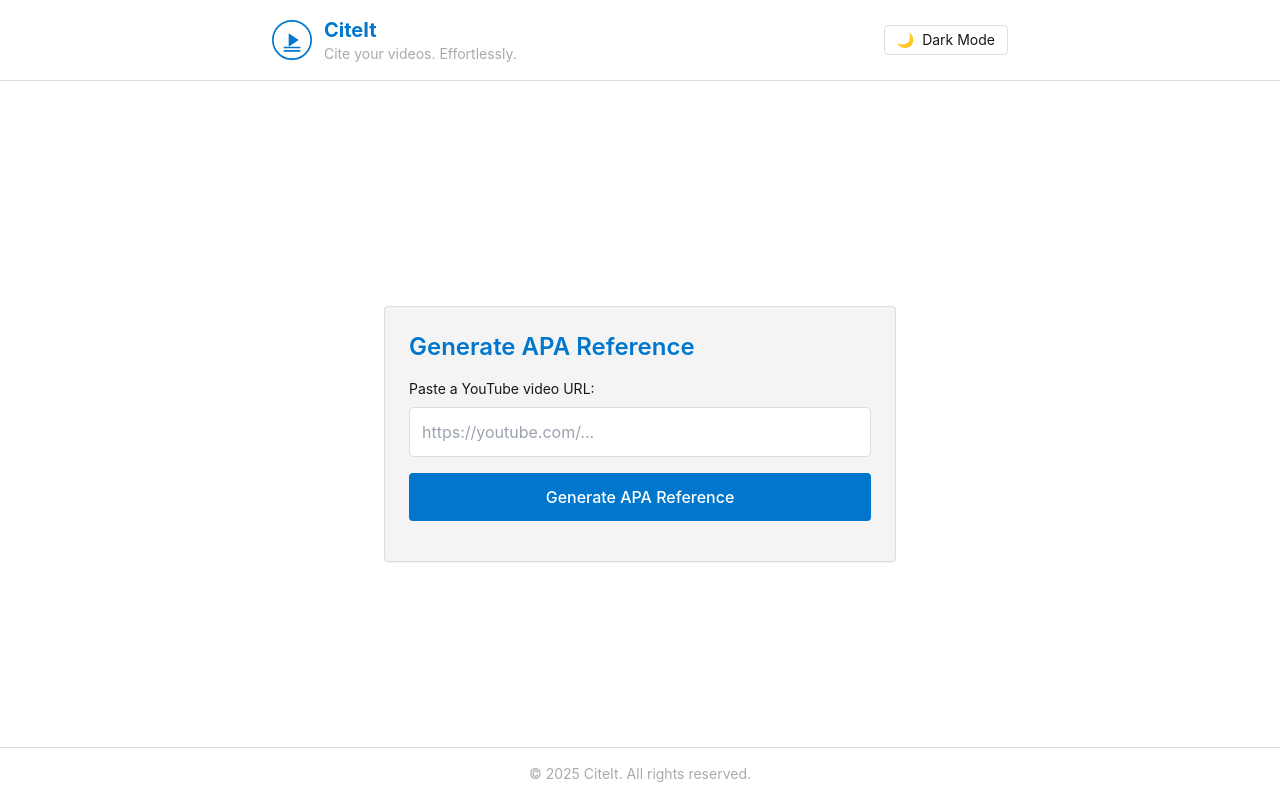
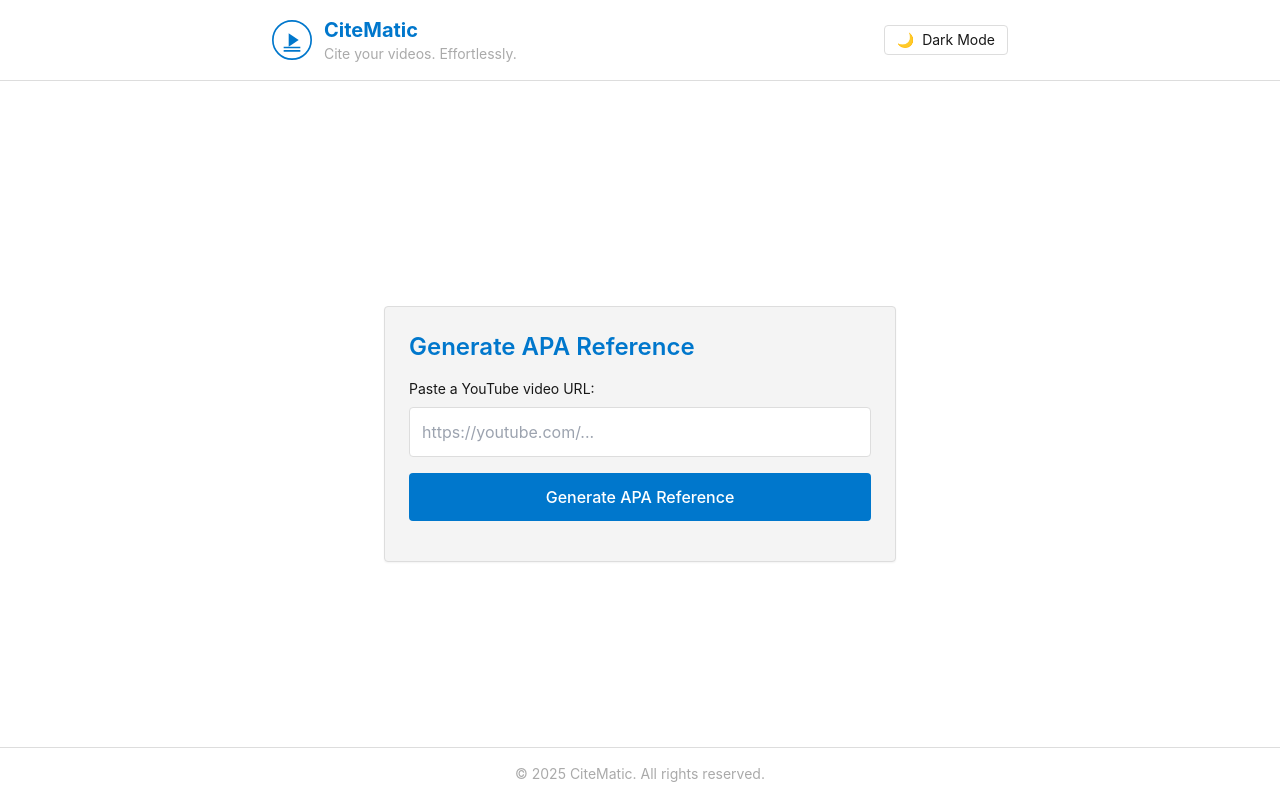
Before and after one commit to JanovK/CiteMatic, a Next.js app in the folder frontend/: page / in a window 1280 px wide. Built offline with nearby package versions, Linux system fonts and the light colour scheme.

Commit message:
chore: rename project from CiteIt to CiteMatic (#17) - Replaced all references in code, docs, config - Updated folder names if applicable - Verified build & local run

```diff
--- a/frontend/src/pages/index.tsx
+++ b/frontend/src/pages/index.tsx
@@ -90,7 +90,7 @@
               </svg>
             </div>
             <div className="flex flex-col">
-              <span className="text-xl font-bold text-academicBlue">CiteIt</span>
+              <span className="text-xl font-bold text-academicBlue">CiteMatic</span>
               <span className="text-sm text-graySecondary">Cite your videos. Effortlessly.</span>
             </div>
           </div>
@@ -163,7 +163,7 @@
 
       {/* Footer */}
       <footer className="w-full border-t border-grayBorderLight dark:border-grayBorderDark py-4 text-center text-sm text-graySecondary">
-        © {new Date().getFullYear()} CiteIt. All rights reserved.
+        © {new Date().getFullYear()} CiteMatic. All rights reserved.
       </footer>
     </div>
   );
```
Also changed, not shown: 2 other files (tests, documents, lock files or other folders).
